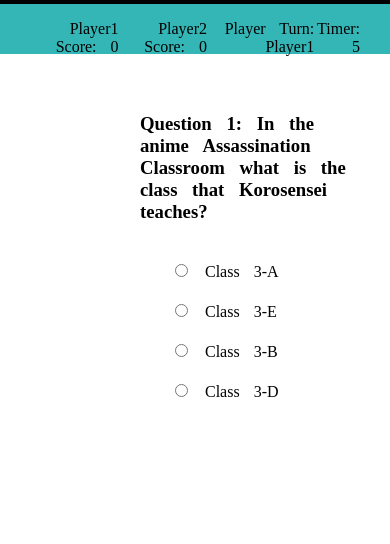
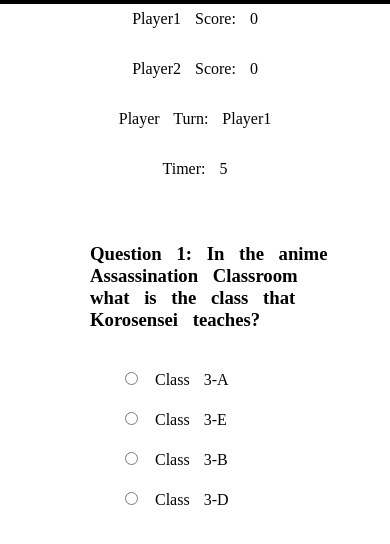
Before and after one commit to kanyasimbhatt/Practical-Test-HTML-CSS-JS-TS, a website built with Parcel: page src/MainFile/index.html in a window 390 px wide. Shown: the part 76-620 px from the top of the page. Built offline with nearby package versions, Linux system fonts and the light colour scheme.

Commit message:
fix: fix responsivity for home page

```diff
--- a/src/MainFile/index.css
+++ b/src/MainFile/index.css
@@ -119,16 +119,32 @@
   opacity: 0.7;
 }
 
-/* @media screen and (max-width: 600px) {
+@media screen and (max-width: 600px) {
   .quiz-player-turn-stats-timer {
     flex-direction: column;
     justify-content: center;
-    align-items: flex-start;
+    align-items: center;
+    background-color: white;
     height: 80px;
-    margin-top: 20px;
+    margin-top: 50px;
   }
 
   .analysis-section-winner-play-again {
     height: calc(100vh - 30px - 100px - 400px - 120px);
   }
-} */
+
+  .quiz-form-wrapper {
+    margin-left: 50px;
+    margin-top: 50px;
+  }
+}
+
+@media screen and (max-width: 430px) {
+  .analysis-section-information {
+    flex-direction: column;
+  }
+
+  .analysis-section-winner-play-again {
+    height: 30px;
+  }
+}
```
